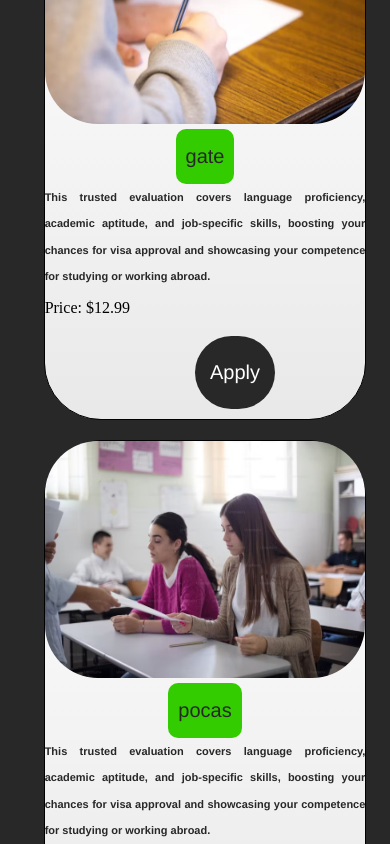
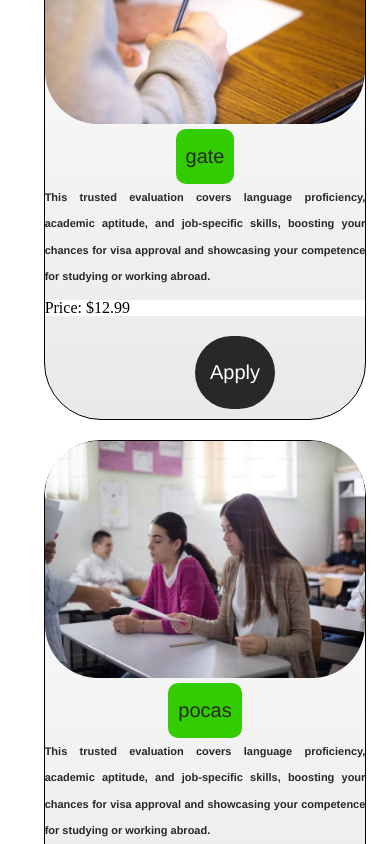
Before and after one commit to Valuegate/CicateProject, a React (Create React App) app: page / in a window 390 px wide. Shown: the part 1503-2347 px from the top of the page. Built offline with nearby package versions, Linux system fonts and the light colour scheme.

Commit message:
background color

```diff
--- a/src/Test/style.css
+++ b/src/Test/style.css
@@ -12,7 +12,7 @@
     .display_tests {
         display: flex;
         flex-direction: column;
-        background-color: #282828;
+
     }
 }
 
--- a/src/pages/test_format/style.css
+++ b/src/pages/test_format/style.css
@@ -388,9 +388,7 @@ text-align: center;
                display: none;
             }
 
-            .button_to_apply{
 
-            }
 
            body .the_bar {
                 display: none !important;
--- a/src/product/Product.jsx
+++ b/src/product/Product.jsx
@@ -58,7 +58,7 @@ console.log(response.data)
 
             <p className='bl_para'>{Description}</p>
 
-            <p>Price: ${price}</p>
+            <p className='price'>Price: ${price}</p>
               <div className='to_apply_flex1'>
                 {user ? (<Link to={'/student/onlineofline'} className='button_to_apply'>Apply</Link>) :(<Link to={'/login'} className='bl_to_apply'>Apply </Link>) }
 
--- a/src/product/style.css
+++ b/src/product/style.css
@@ -15,4 +15,8 @@
         height: 28vh;
         width: 38vh;
     }
+    .price{
+        background-color: white;
+
+    }
 }
```
